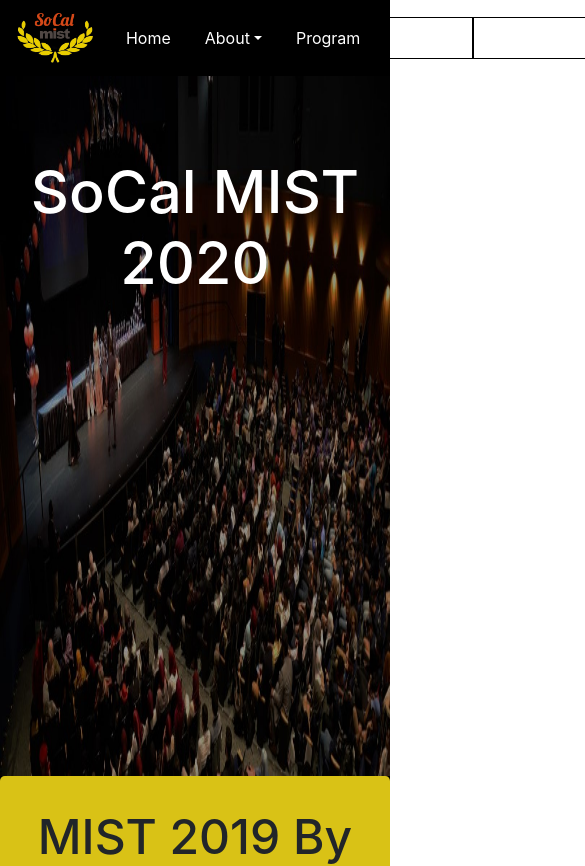
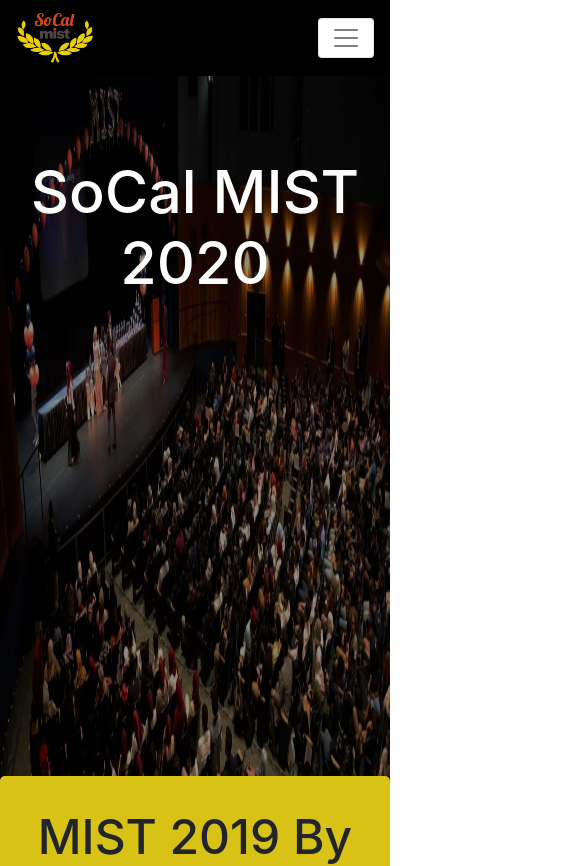
Before and after one commit to socalmist-website/socalmist-website, a React (Create React App) app: page / in a window 390 px wide. Shown: the top 866 px of the page, 585 px wide, since content can reach past the window. Built offline with nearby package versions, Linux system fonts and the light colour scheme; no server answers.

Commit message:
Make navbar collapse on small screen

```diff
--- a/package.json
+++ b/package.json
@@ -7,6 +7,7 @@
     "firebase": "^7.3.0",
     "react": "^16.12.0",
     "react-bootstrap": "^1.0.0-beta.14",
+    "react-device-detect": "^1.9.10",
     "react-dom": "^16.12.0",
     "react-router-dom": "^5.1.2",
     "react-scripts": "3.2.0",
--- a/src/components/Header/Navbar.css
+++ b/src/components/Header/Navbar.css
@@ -33,3 +33,7 @@
 .navbar-brand {
   color: white;
 }
+
+.navbar-toggler {
+  background-color: white !important;
+}
--- a/src/components/Header/Navbar.js
+++ b/src/components/Header/Navbar.js
@@ -6,9 +6,12 @@
 
   render() {
     const image = require('../../public/socal-mist-logo.png');
+
     return (
-      <Navbar sticky='top' brand>
+      <Navbar sticky='top' expand="lg">
         <Navbar.Brand href="/"><img src={image} height="50px" alt="logo"></img></Navbar.Brand>
+        <Navbar.Toggle aria-controls="basic-navbar-nav" />
+        <Navbar.Collapse id="basic-navbar-nav">
         <Nav.Link href="/">Home</Nav.Link>
         <NavDropdown title="About">
           <NavDropdown.Item href="/about">
@@ -47,6 +50,7 @@
           </NavItem>
         </NavDropdown>
         <Nav.Link href="/contact">Contact</Nav.Link>
+        </Navbar.Collapse>
       </Navbar>
     );
   }
```
Also changed, not shown: 1 other file (tests, documents, lock files or other folders).
